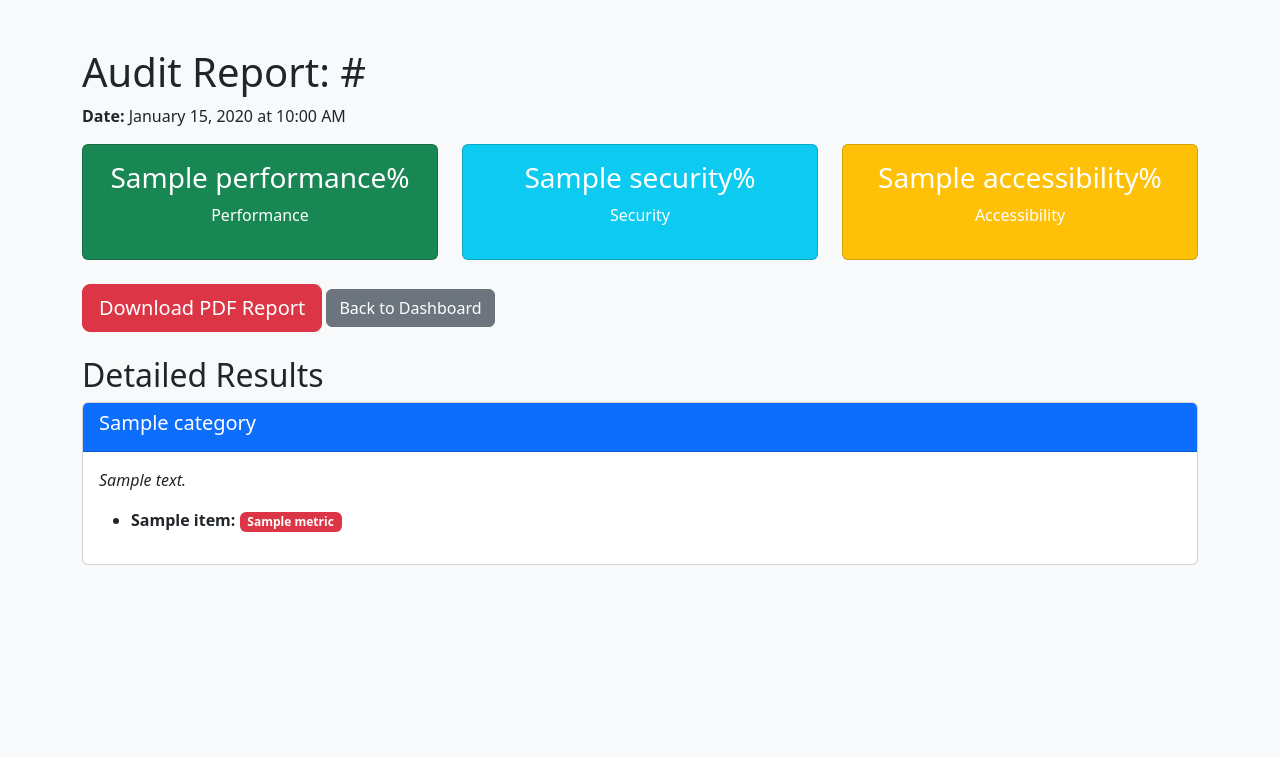
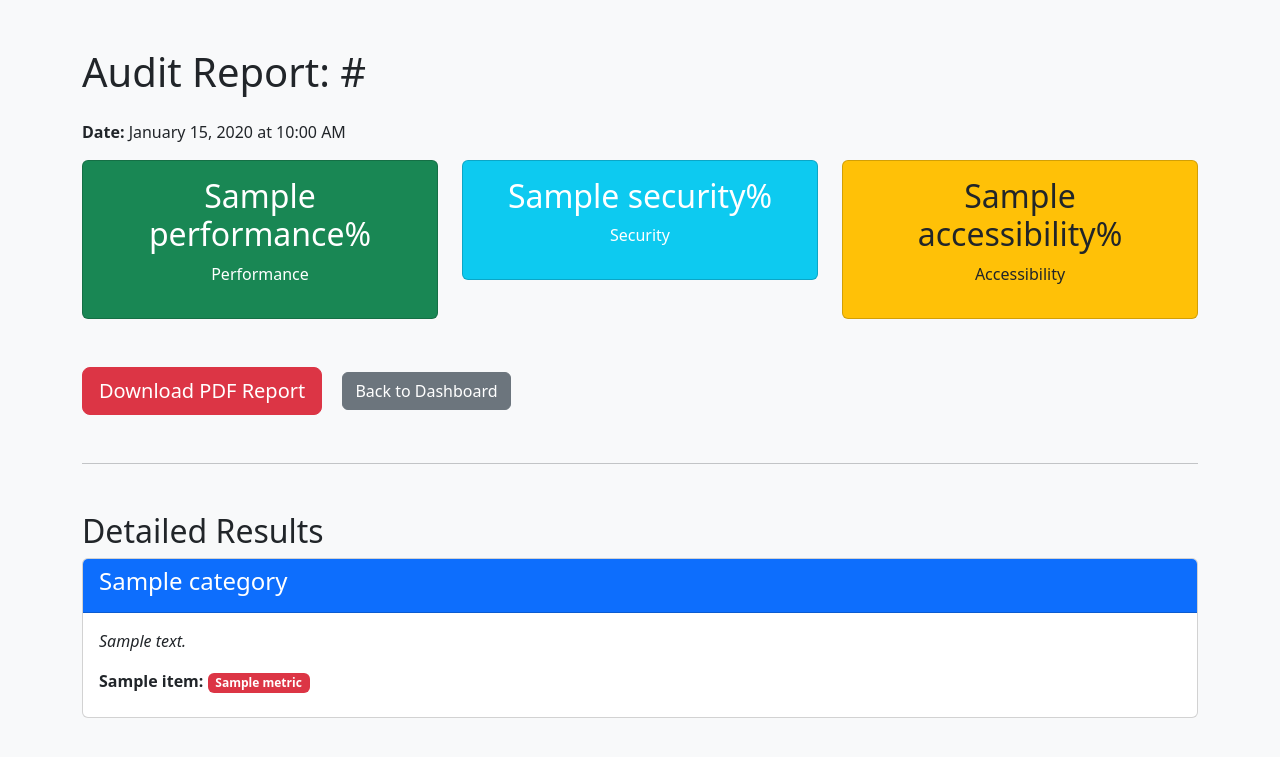
Before and after one commit to Swalehjamshaid/The-Web-for-Audit, a Flask app: template templates/report_detail.html in a window 1280 px wide. Shown: the top 757 px of the page. Run offline with Flask 3, Linux system fonts and the light colour scheme; tables that the repository leaves empty hold one stand-in row (values such as "Sample post"); the template is opened without the code that fills it: values that come from a table or form of the project are taken from there, most other values are stand-ins (such as "Sample title", 1, 10 or a date in 2020); some libraries are stand-ins or nearby versions.

Commit message:
Update report_detail.html

```diff
--- a/templates/report_detail.html
+++ b/templates/report_detail.html
@@ -3,17 +3,23 @@
 <head>
     <title>Audit Report - {{ report.website_url }}</title>
     <link href="https://cdn.jsdelivr.net/npm/bootstrap@5.3.0/dist/css/bootstrap.min.css" rel="stylesheet">
+    <style>
+        .excellent { background: #28a745; color: white; }
+        .good { background: #17a2b8; color: white; }
+        .fair { background: #ffc107; color: black; }
+        .poor { background: #dc3545; color: white; }
+    </style>
 </head>
 <body class="bg-light">
 <div class="container py-5">
-    <h1>Audit Report: {{ report.website_url }}</h1>
+    <h1 class="mb-4">Audit Report: {{ report.website_url }}</h1>
     <p><strong>Date:</strong> {{ report.date_audited.strftime("%B %d, %Y at %I:%M %p") }}</p>
 
-    <div class="row mb-4">
+    <div class="row mb-5">
         <div class="col-md-4">
             <div class="card text-center bg-success text-white">
                 <div class="card-body">
-                    <h3>{{ data.performance }}%</h3>
+                    <h2>{{ data.performance }}%</h2>
                     <p>Performance</p>
                 </div>
             </div>
@@ -21,45 +27,48 @@
         <div class="col-md-4">
             <div class="card text-center bg-info text-white">
                 <div class="card-body">
-                    <h3>{{ data.security }}%</h3>
+                    <h2>{{ data.security }}%</h2>
                     <p>Security</p>
                 </div>
             </div>
         </div>
         <div class="col-md-4">
-            <div class="card text-center bg-warning text-white">
+            <div class="card text-center bg-warning text-dark">
                 <div class="card-body">
-                    <h3>{{ data.accessibility }}%</h3>
+                    <h2>{{ data.accessibility }}%</h2>
                     <p>Accessibility</p>
                 </div>
             </div>
         </div>
     </div>
 
-    <a href="{{ url_for('report_pdf', report_id=report.id) }}" class="btn btn-danger btn-lg mb-4">Download PDF Report</a>
-    <a href="{{ url_for('dashboard') }}" class="btn btn-secondary mb-4">Back to Dashboard</a>
+    <a href="{{ url_for('report_pdf', report_id=report.id) }}" class="btn btn-danger btn-lg">Download PDF Report</a>
+    <a href="{{ url_for('dashboard') }}" class="btn btn-secondary ms-3">Back to Dashboard</a>
+
+    <hr class="my-5">
 
     <h2>Detailed Results</h2>
     {% for category, info in data.categories.items() %}
-    <div class="card mb-3">
+    <div class="card mb-4">
         <div class="card-header bg-primary text-white">
-            <h5>{{ category }}</h5>
+            <h4>{{ category }}</h4>
         </div>
         <div class="card-body">
             <p><em>{{ info.desc }}</em></p>
-            <ul>
+            <div class="row">
                 {% for item in info.items %}
-                <li><strong>{{ item }}:</strong>
+                <div class="col-md-6 mb-2">
+                    <strong>{{ item }}:</strong>
                     <span class="badge
-                        {% if data.metrics[item] == 'Excellent' %}bg-success
-                        {% elif data.metrics[item] == 'Good' %}bg-info
-                        {% elif data.metrics[item] == 'Fair' %}bg-warning
-                        {% else %}bg-danger{% endif %}">
+                        {% if data.metrics[item] == 'Excellent' %}excellent
+                        {% elif data.metrics[item] == 'Good' %}good
+                        {% elif data.metrics[item] == 'Fair' %}fair
+                        {% else %}poor{% endif %}">
                         {{ data.metrics[item] }}
                     </span>
-                </li>
+                </div>
                 {% endfor %}
-            </ul>
+            </div>
         </div>
     </div>
     {% endfor %}
```
